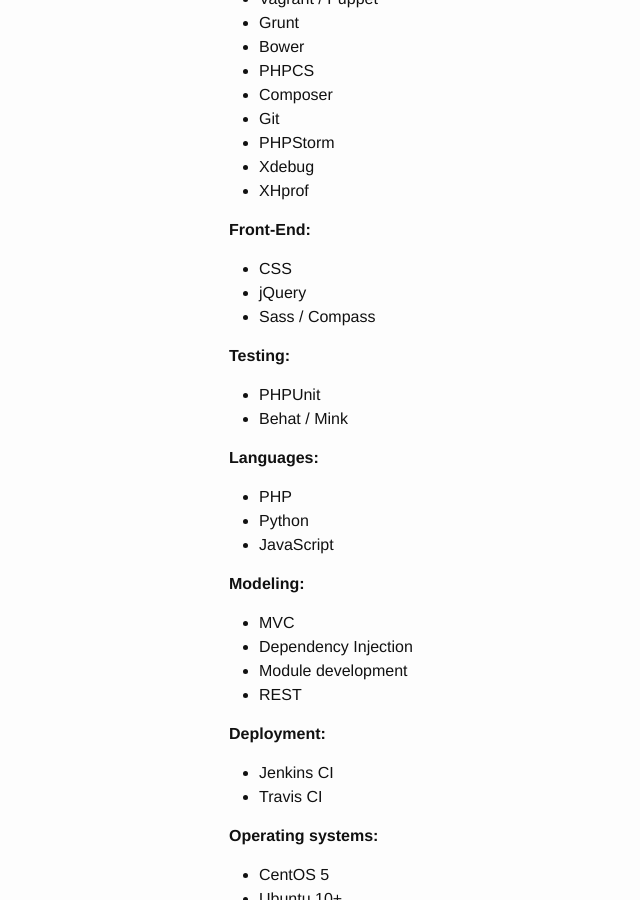
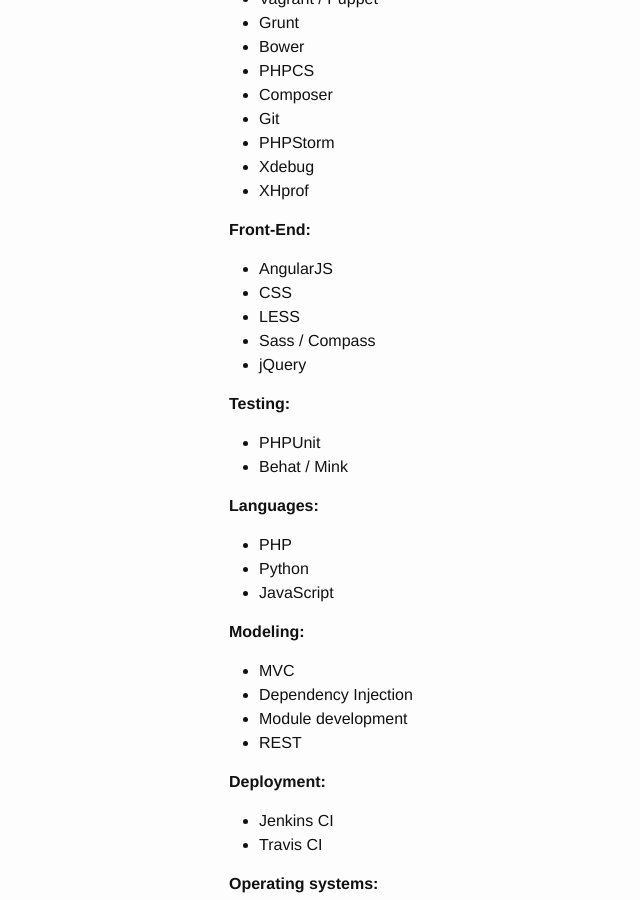
Before and after one commit to mauzeh/mauzeh.github.io, a Jekyll site: the page built from about.md, in a window 1280 px wide and 900 px high, scrolled down 588 px. Shown: the whole window, without its empty margins (41-681 px from the left). Built offline with Jekyll 4.4.1, drawn with Linux system fonts in a browser that asks for light colours.

Commit message:
[Empty commit message]

```diff
--- a/about.md
+++ b/about.md
@@ -38,9 +38,11 @@
 
 **Front-End:**
 
+- AngularJS
 - CSS
+- LESS
+- Sass / Compass
 - jQuery
-- Sass / Compass
 
 **Testing:**
 
```
